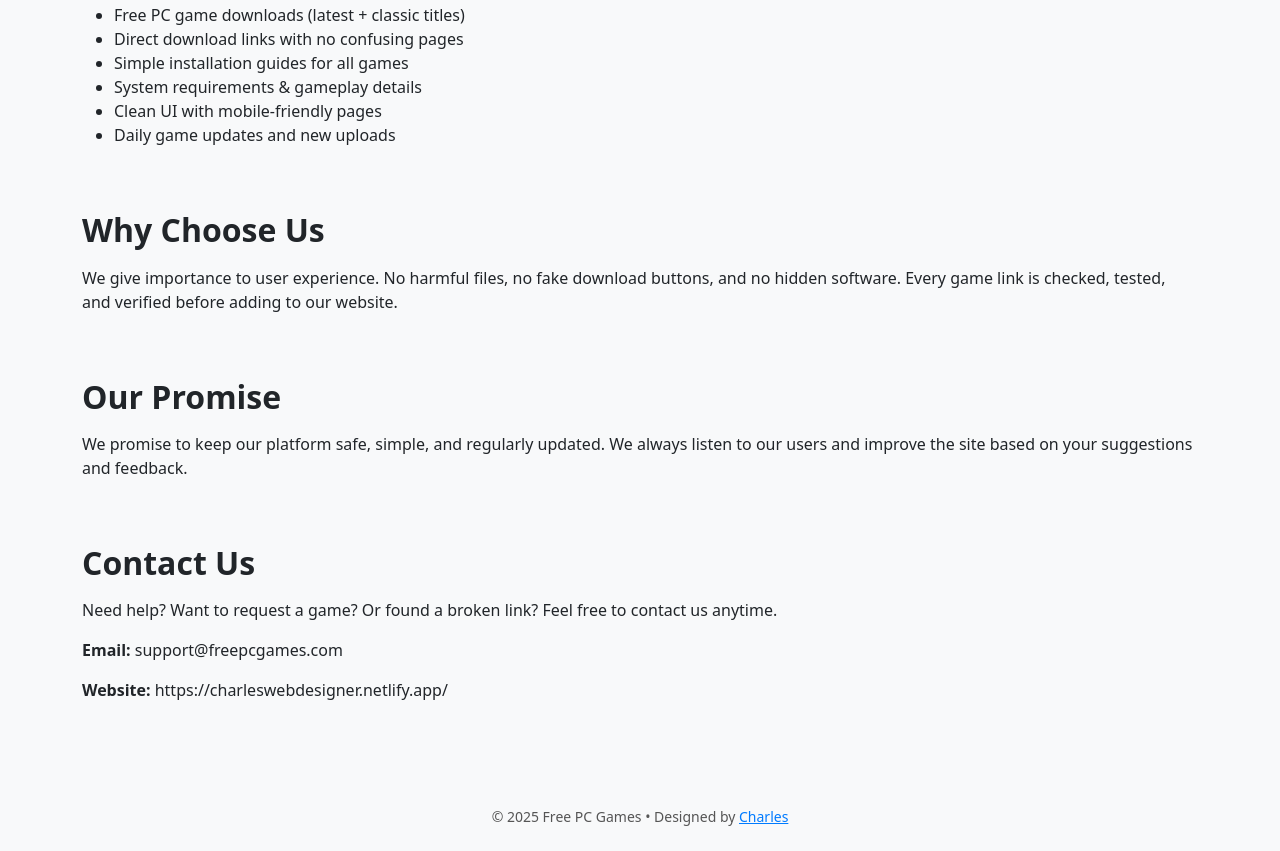
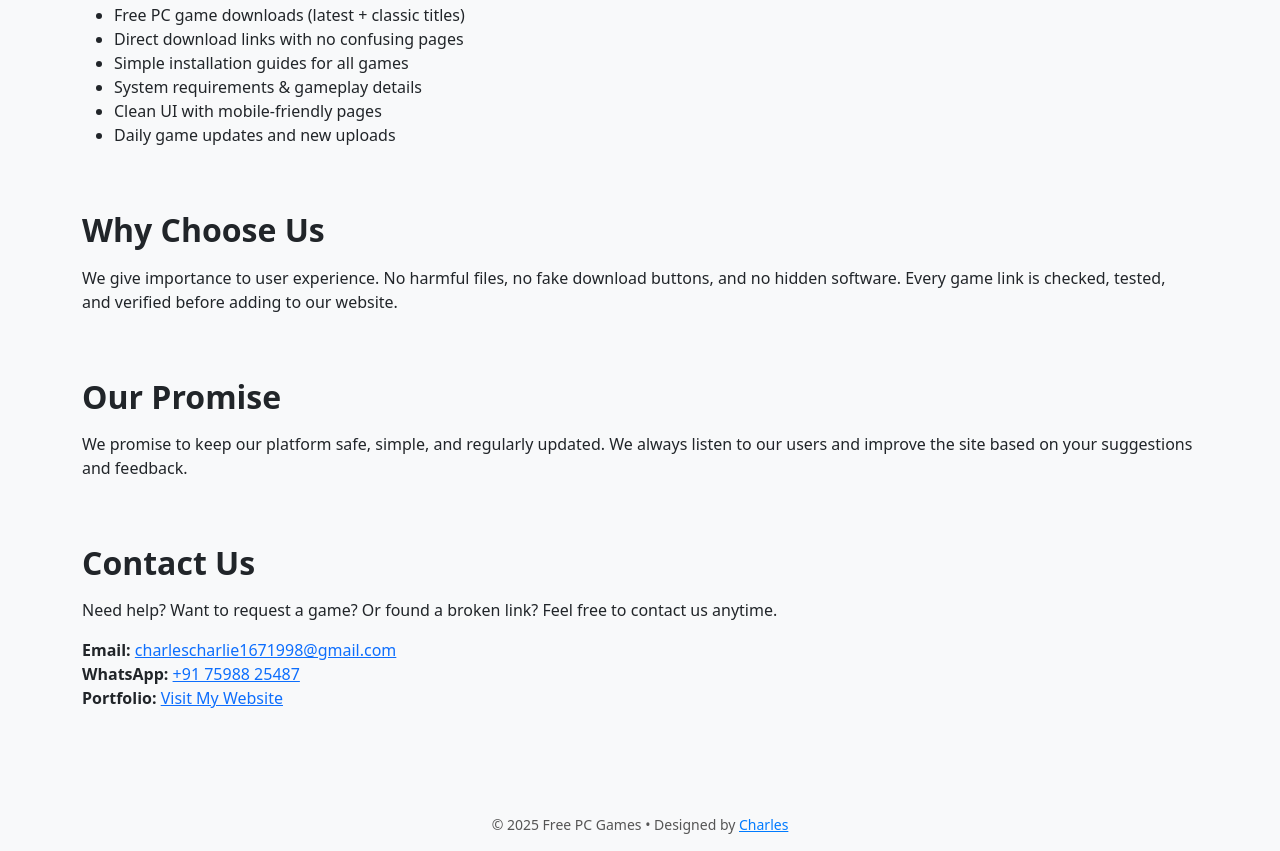
Before and after one commit to charles16987/free-game, a plain HTML site: page about.html in a window 1280 px wide. Shown: the part 642-1493 px from the top of the page. Drawn offline with nearby package versions, Linux system fonts and the light colour scheme.

Commit message:
about us page change

```diff
--- a/about.html
+++ b/about.html
@@ -153,8 +153,11 @@
       Feel free to contact us anytime.
     </p>
 
-    <p><strong>Email:</strong> support@freepcgames.com</p>
-    <p><strong>Website:</strong> https://charleswebdesigner.netlify.app/</p>
+      <p>
+      <b>Email:</b> <a href="mailto:charlescharlie1671998@gmail.com">charlescharlie1671998@gmail.com</a><br>
+      <b>WhatsApp:</b> <a href="https://wa.me/917598825487" target="_blank">+91 75988 25487</a><br>
+      <b>Portfolio:</b> <a href="https://charleswebdesigner.netlify.app/" target="_blank">Visit My Website</a>
+    </p>
   </section>
 
   <!-- ⭐ FOOTER -->
```
